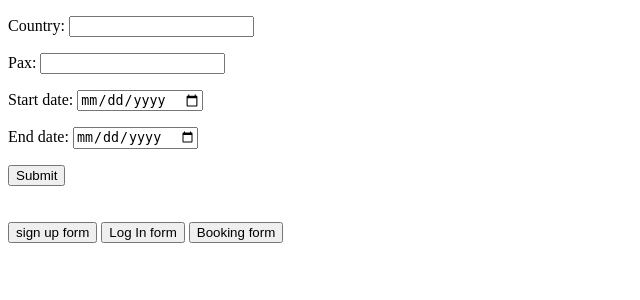
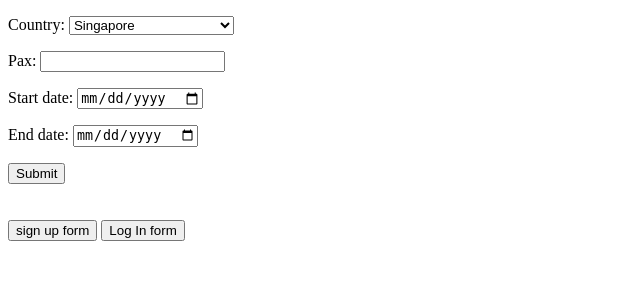
Before and after one commit to prachisuthar/ESC_Hotel_Booking, a Django app: page / in a window 1280 px wide. Shown: the top 300 px of the page, without its empty margins (0-640 px from the left). Run offline with Django 4.2, Linux system fonts and the light colour scheme.

Commit message:
Revert "Booking Form + JSON loading commented"
This reverts commit 75b4d0d665e00782f74af9ffa7b705e4553a4c8f.

```diff
--- a/escproject/escapp/admin.py
+++ b/escproject/escapp/admin.py
@@ -4,5 +4,5 @@ from .models import *
 
 
 admin.site.register(
-    [DestinationSearch, SingaporeHotelList, KLHotelList, LondonHotelList, Customer, Booking]
+    [DestinationSearch, SingaporeHotelList, KLHotelList, LondonHotelList, Customer]
 )
--- a/escproject/escapp/forms.py
+++ b/escproject/escapp/forms.py
@@ -31,11 +31,11 @@ class DestinationSearchForm(forms.ModelForm):
 class SignUpForm(forms.ModelForm):
     username = forms.CharField(widget=forms.TextInput())
     password = forms.CharField(widget=forms.PasswordInput())
-    confirm_password = forms.CharField(widget=forms.PasswordInput())
+    email = forms.EmailField(max_length=200)
 
     class Meta:
         model = Customer
-        fields = ["username", "password", "full_name", "password", "confirm_password"]
+        fields = ["username", "password", "email", "first_name", "last_name", "phone_number"]
 
     def clean_username(self):
         uname = self.cleaned_data.get("username")
@@ -47,9 +47,3 @@ class SignUpForm(forms.ModelForm):
 class LoginForm(forms.Form):
     username = forms.CharField(widget=forms.TextInput())
     password = forms.CharField(widget=forms.PasswordInput())
-
-
-class BookingForm(forms.ModelForm):
-    class Meta:
-        model = Booking
-        fields = ["first_name", "last_name", "phone_number","email", "request", "credit_card_no","billing_address", "cvv", "expiry"]
--- a/escproject/escapp/models.py
+++ b/escproject/escapp/models.py
@@ -5,19 +5,20 @@ from django.contrib.auth.models import User
 # Create your models here.
 
 
+COUNTRY_CHOICES = (
+    ('Singapore','Singapore'),
+    ('London, UK', 'London, UK'),
+    ('Kuala Lumpur, Malaysia','Kuala Lumpur, Malaysia'),
+    )
+
 class DestinationSearch(models.Model):
-    country = models.CharField(max_length=250)
+    country = models.CharField(max_length=250, choices = COUNTRY_CHOICES, default = 'Singapore')
+    # country = models.CharField(max_length=250)
+    # country = models.ForeignKey(CountrySearch, on_delete=models.CASCADE)
     pax = models.PositiveIntegerField()
-    start_date = models.DateField(blank=True)
-    end_date = models.DateField(blank=True)
+    start_date = models.DateField()
+    end_date = models.DateField()
 
-# json_file_path = "trial.json"
-
-# with open(json_file_path, 'r', encoding="utf8") as j:
-#     searchResults = json.loads(j.read())
-
-# for searchResult in searchResults['results']:
-#     DestinationSearch.objects.create(country = searchResult['term'], pax=searchResult['lng'], start_date = "2000-10-11", end_date = "2000-11-12")
 
 class SingaporeHotelList(models.Model):
     hotel_name = models.CharField(max_length=250)
@@ -44,18 +45,9 @@ class LondonHotelList(models.Model):
 
 class Customer(models.Model):
     user = models.OneToOneField(User, on_delete=models.CASCADE)
-    full_name = models.CharField(max_length=250)
-
-    def __str__(self):
-        return self.full_name
-
-class Booking(models.Model):
     first_name = models.CharField(max_length=250)
     last_name = models.CharField(max_length=250)
     phone_number = models.PositiveIntegerField()
-    email = models.EmailField()
-    request = models.CharField(max_length=5000)
-    credit_card_no = models.PositiveIntegerField()
-    expiry = models.PositiveBigIntegerField()
-    cvv = models.PositiveIntegerField()
-    billing_address = models.CharField(max_length=500)
+
+    def __str__(self):
+        return self.first_name
--- a/escproject/escapp/urls.py
+++ b/escproject/escapp/urls.py
@@ -8,6 +8,5 @@ urlpatterns = [
     path("signup/", SignUpView.as_view(), name="signup"),
     path("logout/", LogoutView.as_view(), name="logout"),
     path("login/", LoginView.as_view(), name="login"),
-    path("booking/", BookingView.as_view(), name="booking"),
 
 ]
--- a/escproject/escapp/views.py
+++ b/escproject/escapp/views.py
@@ -33,13 +33,13 @@ class HomeView(CreateView):
 
         return super().form_valid(form)
 
-    # def savedata(request):
-    #     with open("developer.json", "r") as read_file:
-    #         developer = json.load(read_file)
-    #         for result in developer['results']:
-    #             DestinationSearch.objects.create(
-    #             country = result['term']
-    #         )
+    def savedata(request):
+        with open("developer.json", "r") as read_file:
+            developer = json.load(read_file)
+            for result in developer['results']:
+                DestinationSearch.objects.create(
+                country = result['term']
+            )
 
 
 class HotelListView(TemplateView):
@@ -62,12 +62,12 @@ class SignUpView(CreateView):
     def form_valid(self, form):
         username = form.cleaned_data.get("username")
         password = form.cleaned_data.get("password")
-        confirm_password = form.cleaned_data.get("confirm_password")
-        user = User.objects.create_user(username, confirm_password, password)
+        email = form.cleaned_data.get("email")
+        user = User.objects.create_user(username, email, password)
         form.instance.user = user
         login(self.request, user)
 
-        return super().form_valid(form)
+        return super().form_valid(form) #and render(request,"sendemail.html")
 
 class LogoutView(View):
     def get(self, request):
@@ -90,8 +90,3 @@ class LoginView(FormView):
             return render(self.request, self.template_name, {"form": self.form_class, "error": "Invalid Credentials"})
 
         return super().form_valid(form)
-
-class BookingView(CreateView):
-    template_name = "booking.html"
-    form_class = BookingForm
-    success_url = reverse_lazy("escapp:home")
--- a/escproject/templates/home.html
+++ b/escproject/templates/home.html
@@ -19,8 +19,6 @@
 
     <a href="{% url 'escapp:signup' %}"><button>sign up form</button></a>
     <a href="{% url 'escapp:login' %}"><button>Log In form</button></a>
-    <a href="{% url 'escapp:booking' %}"><button>Booking form</button></a>
-
 
 </body>
 </html>
--- a/escproject/trial.json
+++ /dev/null
@@ -1 +0,0 @@
-{"results":[{"term":"Rome, Italy","uid":"A6Dz","lat":41.895466,"lng":12.482324,"type":"city","state":"Lazio"},{"term":"Bali, Indonesia","uid":"WP3Z","lat":-8.409518,"lng":115.187989,"type":"city"}]}
```
Also changed, not shown: escproject/templates/booking.html (deleted, +0 -17 lines), escproject/escapp/migrations/0015_destinationstry.py (deleted), escproject/escapp/migrations/0016_auto_20220713_2214.py (deleted), escproject/escapp/migrations/0017_auto_20220713_2325.py (deleted), escproject/escapp/migrations/0018_booking.py (deleted).
